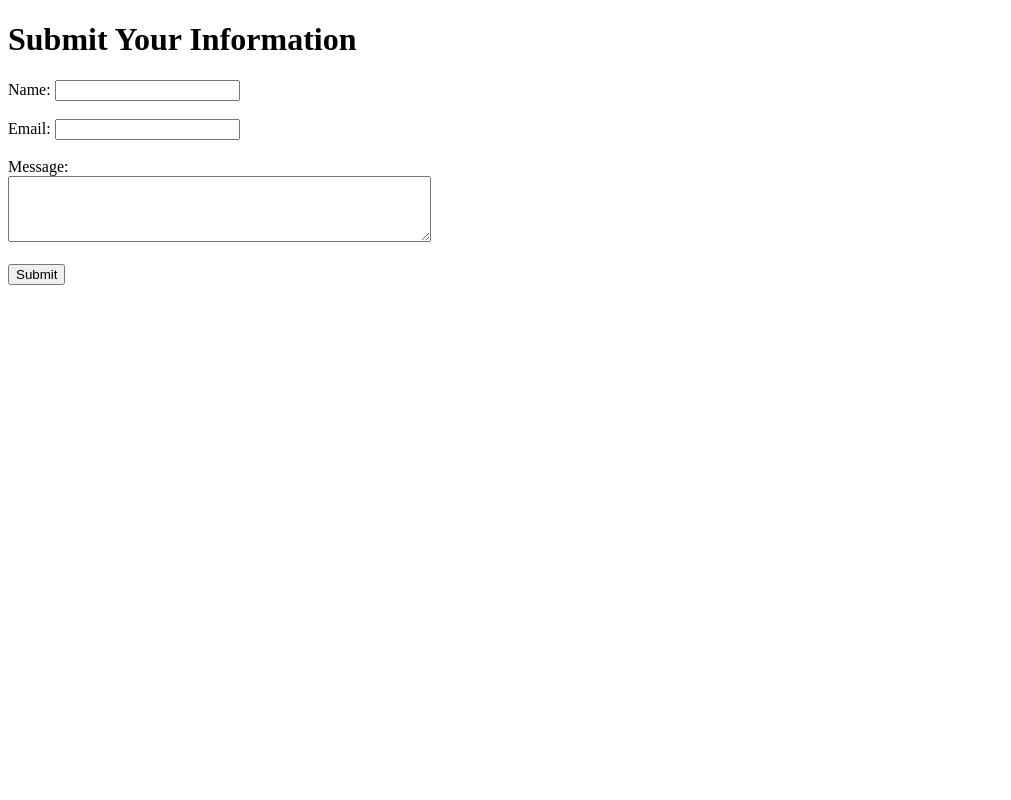
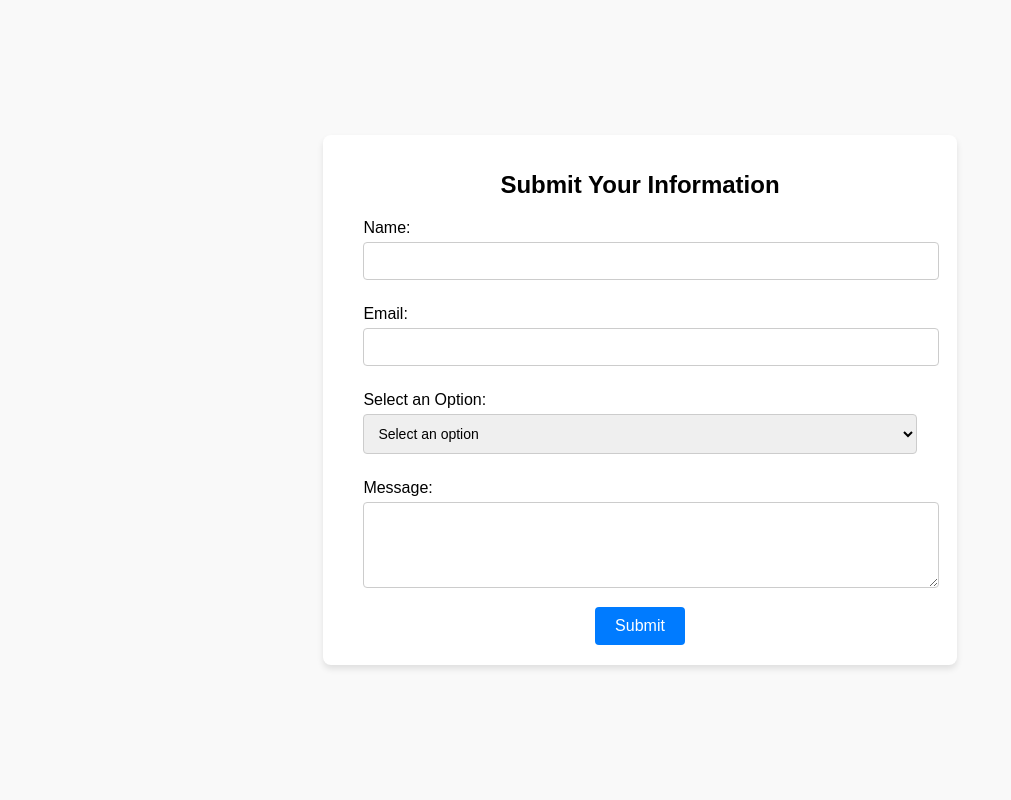
Before and after one commit to JacobTaira/FlextimeReports-, a Flask app: page / in a window 1280 px wide. Shown: the whole page, without its empty margins (0-1011 px from the left). Run offline with Flask 3, Linux system fonts and the light colour scheme.

Commit message:
added basic css and dropdown

```diff
--- a/app.py
+++ b/app.py
@@ -8,11 +8,22 @@ def index():
 
 @app.route('/submit', methods=['POST'])
 def submit():
-    # Extract data from the form
     name = request.form.get('name')
     email = request.form.get('email')
+    option = request.form.get('option')
+    other_option = request.form.get('other_option')
+
+    # Use the "Other" input if selected
+    selected_option = other_option if option == 'Other' else option
+
     message = request.form.get('message')
-    return render_template('result.html', name=name, email=email, message=message)
+    return render_template(
+        'result.html',
+        name=name,
+        email=email,
+        selected_option=selected_option,
+        message=message
+    )
 
 if __name__ == '__main__':
     app.run(debug=True)
--- a/templates/form.html
+++ b/templates/form.html
@@ -4,20 +4,108 @@
         <meta charset="UTF-8">
         <meta name="viewport" content="width=device-width, initial-scale=1.0">
         <title>Form Submission</title>
+
+        <script>
+            function toggleOtherInput(value) {
+                const otherInput = document.getElementById('otherOptionInput');
+                if (value === 'Other') {
+                    otherInput.style.display = 'block';
+                } else {
+                    otherInput.style.display = 'none';
+                    // clears the input when not needed
+                    otherInput.value = '';
+                }
+            }
+        </script>
+
     </head>
     <body>
+        <div class="form-container">
             <h1>Submit Your Information</h1>
             <form action="/submit" method="post">
                 <label for="name">Name:</label>
-        <input type="text" id="name" name="name" required><br><br>
+                <input type="text" id="name" name="name" required>
 
                 <label for="email">Email:</label>
-        <input type="email" id="email" name="email" required><br><br>
+                <input type="email" id="email" name="email" required>
 
-        <label for="message">Message:</label><br>
-        <textarea id="message" name="message" rows="4" cols="50" required></textarea><br><br>
+                <label for="options">Select an Option:</label>
+                <select id="options" name="option" onchange="toggleOtherInput(this.value)" required>
+                    <option value="" disabled selected>Select an option</option>
+                    <option value="Option 1">Option 1</option>
+                    <option value="Option 2">Option 2</option>
+                    <option value="Option 3">Option 3</option>
+                    <option value="Other">Other</option>
+                </select>
+
+                <input type="text" id="otherOptionInput" name="other_option" placeholder="Please specify">
+
+                <label for="message">Message:</label>
+                <textarea id="message" name="message" rows="4" cols="50" required></textarea>
 
                 <button type="submit">Submit</button>
             </form>
+        </div>
     </body>
+
+    <style>
+        body {
+            margin: 0;
+            padding: 0;
+            display: flex;
+            justify-content: center;
+            align-items: center;
+            height: 100vh;
+            background-color: #f9f9f9;
+            font-family: Arial, sans-serif;
+        }
+
+        .form-container {
+            background: #ffffff;
+            padding: 20px 40px;
+            border-radius: 8px;
+            box-shadow: 0 4px 6px rgba(0, 0, 0, 0.1);
+            text-align: center;
+        }
+
+        h1 {
+            margin-bottom: 20px;
+            font-size: 24px;
+        }
+
+        label {
+            display: block;
+            margin-top: 10px;
+            font-size: 16px;
+            text-align: left;
+        }
+
+        input, textarea, select {
+            width: 100%;
+            padding: 10px;
+            margin-top: 5px;
+            margin-bottom: 15px;
+            border: 1px solid #ccc;
+            border-radius: 4px;
+            font-size: 14px;
+        }
+
+        button {
+            padding: 10px 20px;
+            font-size: 16px;
+            color: #fff;
+            background-color: #007bff;
+            border: none;
+            border-radius: 4px;
+            cursor: pointer;
+        }
+
+        button:hover {
+            background-color: #0056b3;
+        }
+
+        #otherOptionInput {
+            display: none;
+        }
+    </style>
 </html>
--- a/templates/result.html
+++ b/templates/result.html
@@ -9,6 +9,7 @@
     <h1>Form Submitted Successfully</h1>
     <p><strong>Name:</strong> {{ name }}</p>
     <p><strong>Email:</strong> {{ email }}</p>
+    <p><strong>Selected Option:</strong> {{ selected_option }}</p>
     <p><strong>Message:</strong> {{ message }}</p>
     <a href="/">Back to Form</a>
 </body>
```
Lines whose indentation alone changed are shown as unchanged.
